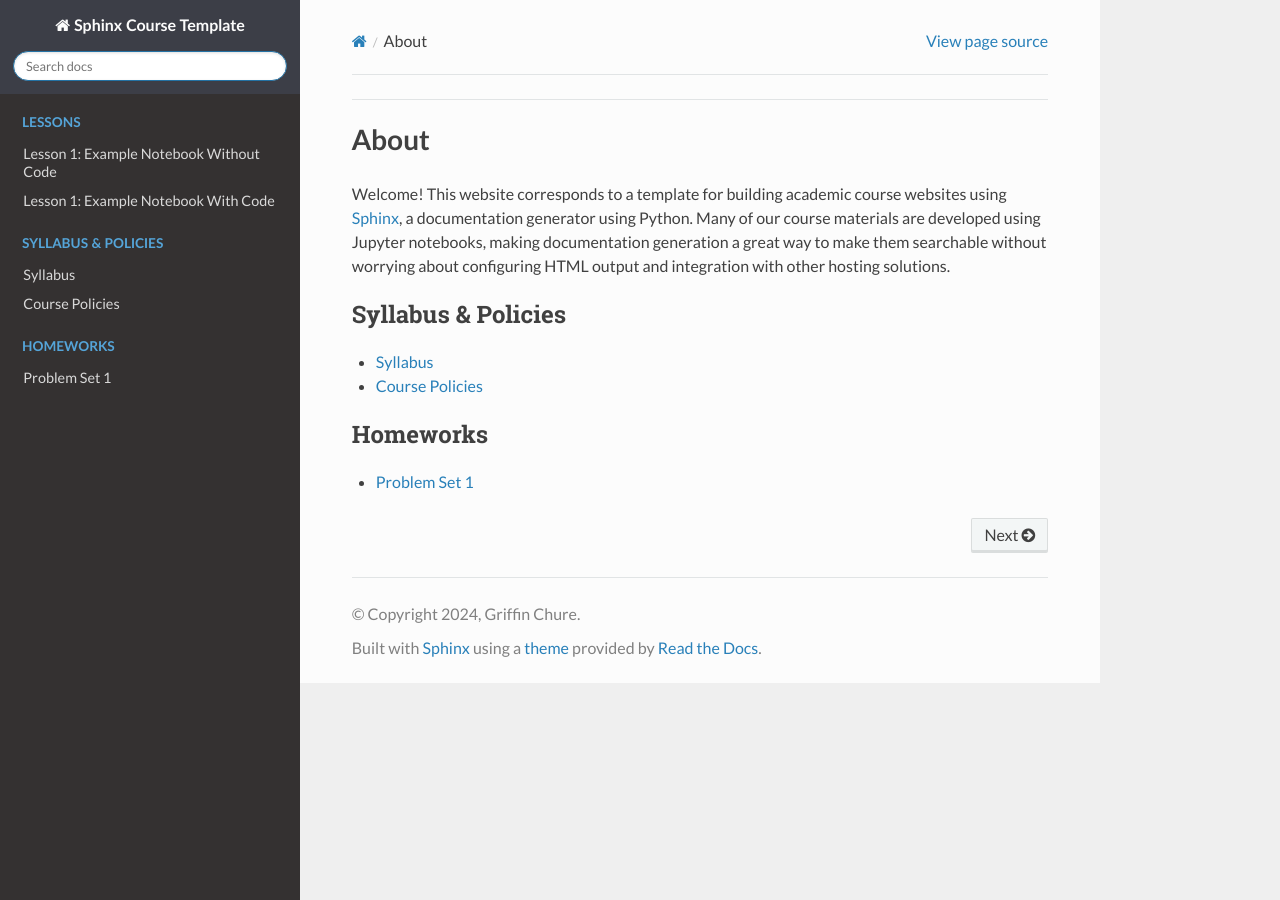
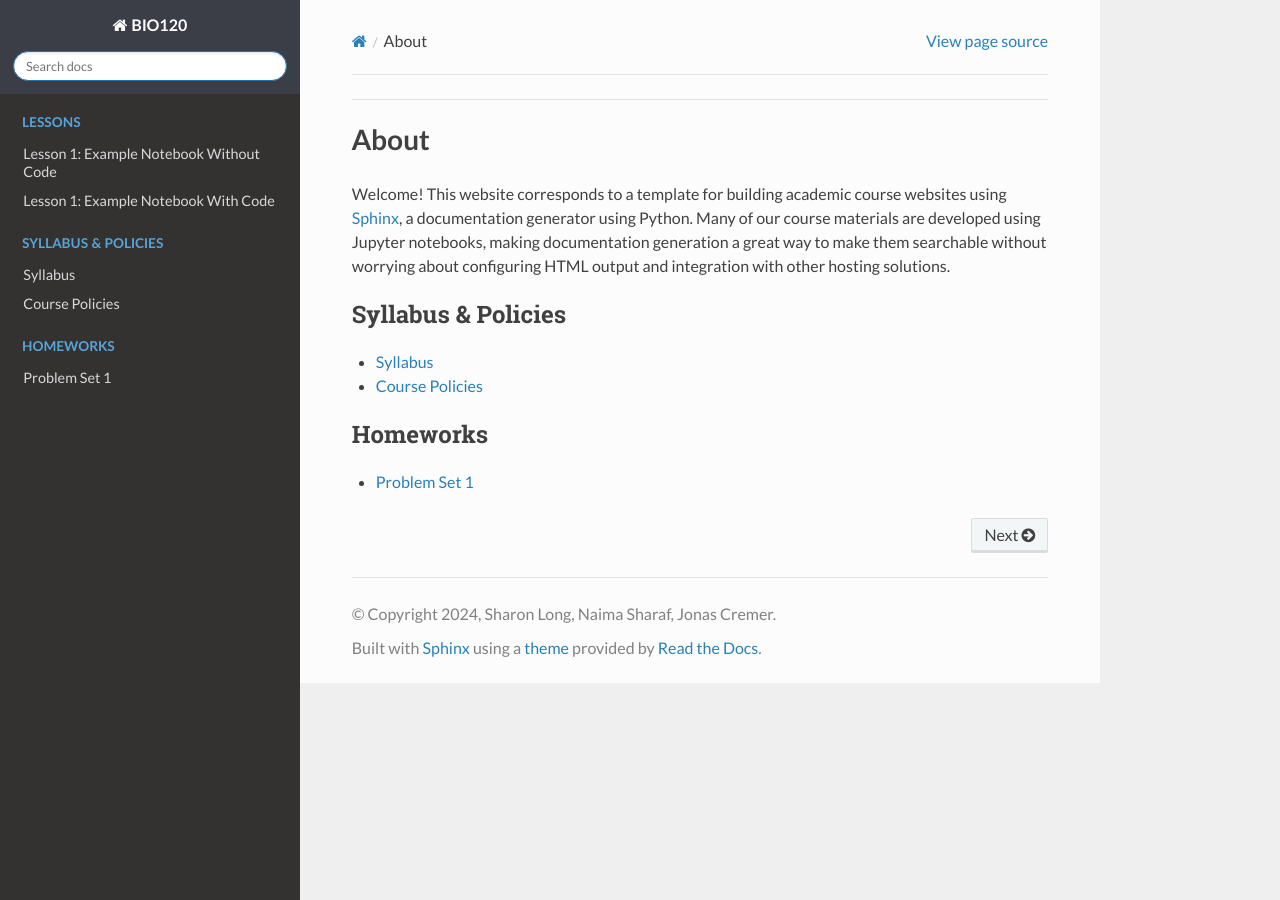
Before and after one commit to BIO120/BIO120, a Sphinx documentation site: the page built from source/index.rst, in a window 1280 px wide. Built offline with Sphinx 7.4.7 and the Read the Docs theme 2.0.0, drawn with Linux system fonts in a browser that asks for light colours.

Commit message:
Update conf.py

```diff
--- a/source/conf.py
+++ b/source/conf.py
@@ -6,9 +6,9 @@
 # -- Project information -----------------------------------------------------
 # https://www.sphinx-doc.org/en/master/usage/configuration.html#project-information
 
-project = 'Sphinx Course Template'
-copyright = '2024, Griffin Chure'
-author = 'Griffin Chure'
+project = 'BIO120'
+copyright = '2024, Sharon Long, Naima Sharaf, Jonas Cremer'
+author = 'Sharon Long, Naima Sharaf, Jonas Cremer'
 release = '0.0.1'
 
 # -- General configuration ---------------------------------------------------
```
